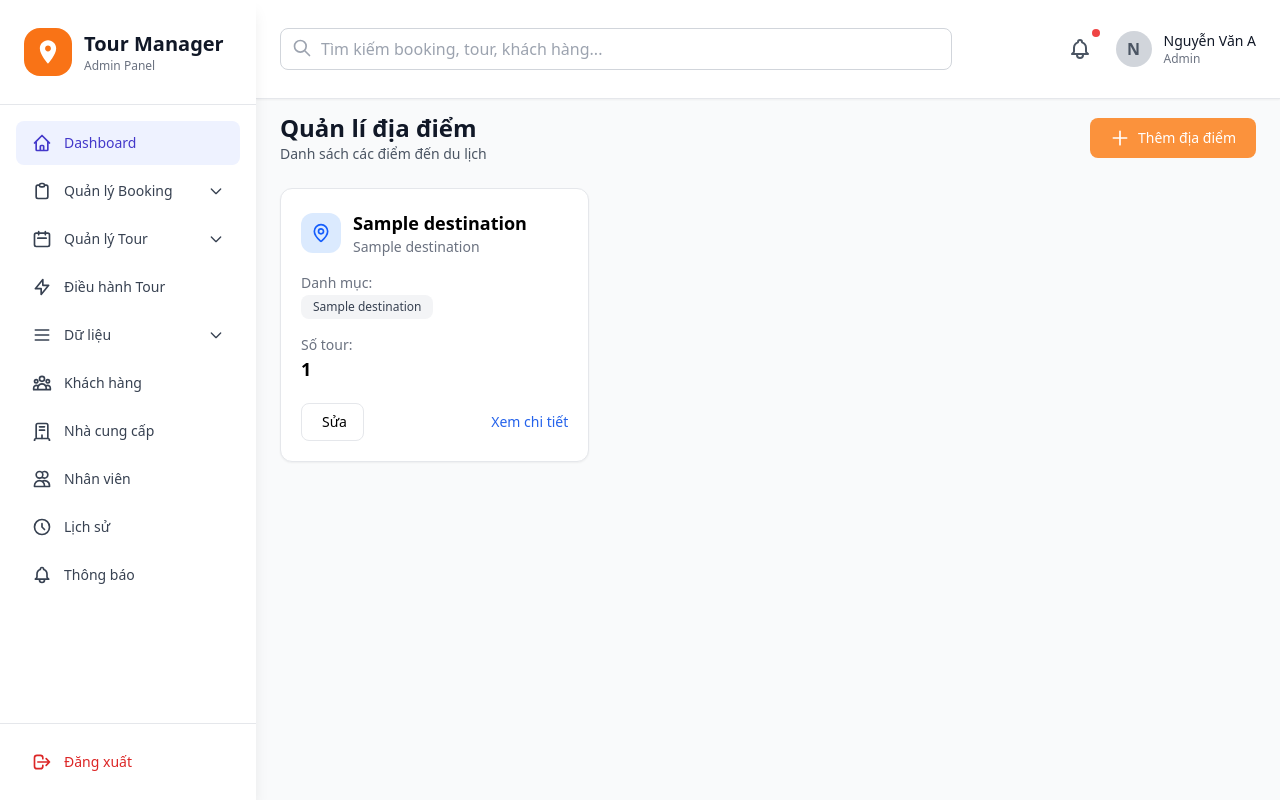
After one commit to cuong2103/Website-quan-li-tour, a PHP site: template views/admin/destination.php in a window 1280 px wide. The commit adds this page. Run offline with PHP 8.4, Linux system fonts and the light colour scheme; the template is opened without the code that fills it: most values are stand-ins (such as "Sample title", 1, 10 or a date in 2020); some libraries are stand-ins or nearby versions.

Commit message:
feat(destination): hiển thị danh sách địa điểm

```diff
--- a/routers/web.php
+++ b/routers/web.php
@@ -4,4 +4,5 @@ $act = $_GET['act'] ?? '/';
 match ($act) {
   // Admin Dashboard
   '/' => (new DashboardController())->Dashboard(),
+  'destination' =>  (new DestinationController())->index(),
 };
--- /dev/null
+++ b/views/admin/destination.php
@@ -0,0 +1,87 @@
+<?php
+require_once './views/components/header.php';
+require_once './views/components/sidebar.php';
+?>
+<script src="https://cdn.jsdelivr.net/npm/chart.js"></script>
+
+<main class="mt-28 px-6 pb-20 overflow-auto scrollbar-hide">
+
+    <!-- Ti ÊU ĐỀ + NÚT TẠO -->
+    <div class="flex justify-between items-center mb-6">
+        <div>
+            <h1 class="text-2xl font-bold text-gray-900">Quản lí địa điểm</h1>
+            <p class="text-sm text-gray-600">Danh sách các điểm đến du lịch</p>
+        </div>
+        <div class="flex space-x-3">
+            <button class="px-5 py-2.5  text-white text-sm font-medium rounded-lg bg-orange-400 hover:bg-orange-500 flex items-center space-x-2">
+                <svg class="w-5 h-5" fill="none" stroke="currentColor" viewBox="0 0 24 24">
+                    <path stroke-linecap="round" stroke-linejoin="round" stroke-width="2" d="M12 4v16m8-8H4" />
+                </svg>
+                <span>Thêm địa điểm</span>
+            </button>
+        </div>
+    </div>
+
+    <div class="grid grid-cols-1 md:grid-cols-3 gap-6">
+
+        <?php foreach ($listDestination as $item): ?>
+
+            <div class="bg-white p-5 rounded-xl border border-gray-200 shadow-sm hover:shadow-md transition">
+
+                <!-- Icon + Tên địa điểm -->
+                <div class="flex items-center gap-3">
+                    <div class="w-10 h-10 bg-blue-100 text-blue-600 rounded-xl flex items-center justify-center">
+
+                        <svg width="20" height="20" viewBox="0 0 20 20" fill="none" xmlns="http://www.w3.org/2000/svg">
+                            <path d="M16.6667 8.33341C16.6667 12.4942 12.0509 16.8276 10.5009 18.1659C10.3565 18.2745 10.1807 18.3332 10 18.3332C9.81938 18.3332 9.6436 18.2745 9.49921 18.1659C7.94921 16.8276 3.33337 12.4942 3.33337 8.33341C3.33337 6.5653 4.03575 4.86961 5.286 3.61937C6.53624 2.36913 8.23193 1.66675 10 1.66675C11.7682 1.66675 13.4638 2.36913 14.7141 3.61937C15.9643 4.86961 16.6667 6.5653 16.6667 8.33341Z" stroke="#155DFC" stroke-width="1.66667" stroke-linecap="round" stroke-linejoin="round" />
+                            <path d="M10 10.8333C11.3807 10.8333 12.5 9.71396 12.5 8.33325C12.5 6.95254 11.3807 5.83325 10 5.83325C8.61929 5.83325 7.5 6.95254 7.5 8.33325C7.5 9.71396 8.61929 10.8333 10 10.8333Z" stroke="#155DFC" stroke-width="1.66667" stroke-linecap="round" stroke-linejoin="round" />
+                        </svg>
+
+                    </div>
+
+                    <div>
+                        <h2 class="text-lg font-semibold"><?= htmlspecialchars($item['name']) ?></h2>
+                        <p class="text-gray-500 text-sm">
+                            <?= htmlspecialchars($item['country_name'] ?? 'Không có') ?>
+                        </p>
+                    </div>
+                </div>
+
+                <!-- Danh mục -->
+                <div class="mt-4">
+                    <p class="text-gray-500 text-sm">Danh mục:</p>
+                    <span class="inline-block bg-gray-100 text-gray-700 px-3 py-1 rounded-lg text-xs">
+                        <?= htmlspecialchars($item['category_name'] ?? 'Không có') ?>
+                    </span>
+                </div>
+
+                <!-- Số tour -->
+                <div class="mt-4">
+                    <p class="text-gray-500 text-sm">Số tour:</p>
+                    <p class="text-lg font-semibold"><?= $item['tour_count'] ?? 0 ?></p>
+                </div>
+
+                <!-- Buttons -->
+                <div class="flex justify-between items-center mt-5">
+
+                    <a href=""
+                        class="flex items-center gap-1 px-4 py-2 border rounded-lg hover:bg-gray-50 text-sm">
+                        <i class="bi bi-pencil"></i> Sửa
+                    </a>
+
+                    <a href=""
+                        class="text-blue-600 text-sm hover:underline">
+                        Xem chi tiết
+                    </a>
+
+                </div>
+
+            </div>
+
+        <?php endforeach; ?>
+
+    </div>
+</main>
+<?php
+require_once './views/components/footer.php';
+?>
--- a/views/components/sidebar.php
+++ b/views/components/sidebar.php
@@ -89,7 +89,7 @@
         </svg>
       </button>
       <div class="submenu pl-12 space-y-1 overflow-hidden transition-all duration-300 max-h-0">
-        <a href="#" class="block px-4 py-2 text-sm text-gray-600 hover:bg-gray-100 rounded">Địa điểm</a>
+        <a href="<?= BASE_URL . '?act=destination' ?>" class="block px-4 py-2 text-sm text-gray-600 hover:bg-gray-100 rounded">Địa điểm</a>
         <a href="#" class="block px-4 py-2 text-sm text-gray-600 hover:bg-gray-100 rounded">Chính sách</a>
         <a href="#" class="block px-4 py-2 text-sm text-gray-600 hover:bg-gray-100 rounded">Loại Dịch vụ</a>
         <a href="#" class="block px-4 py-2 text-sm text-gray-600 hover:bg-gray-100 rounded">Dịch vụ</a>
```
Also changed, not shown: controllers/admin/DestinationController.php (added, +15 -0 lines), models/DestinationModel.php (added, +22 -0 lines).
